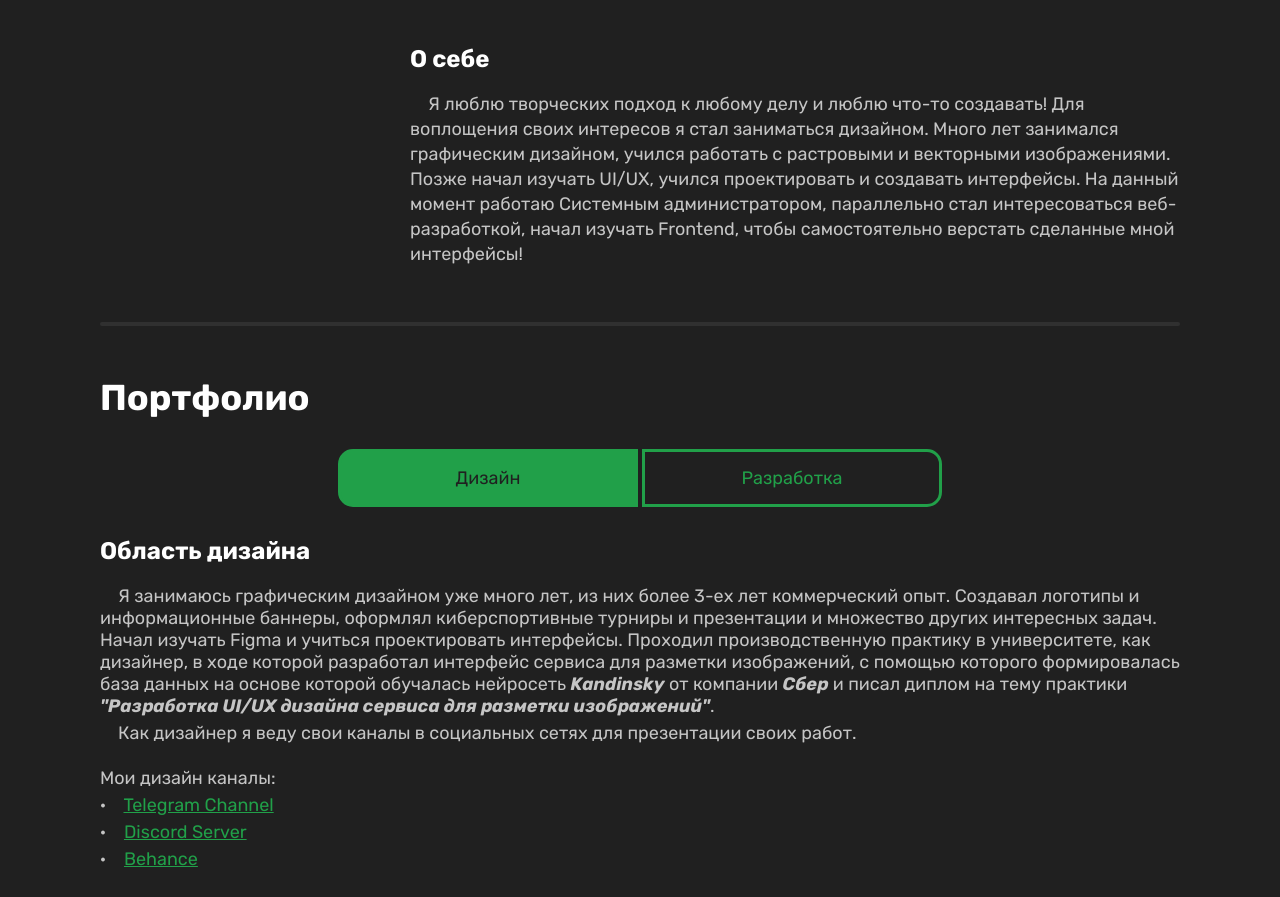
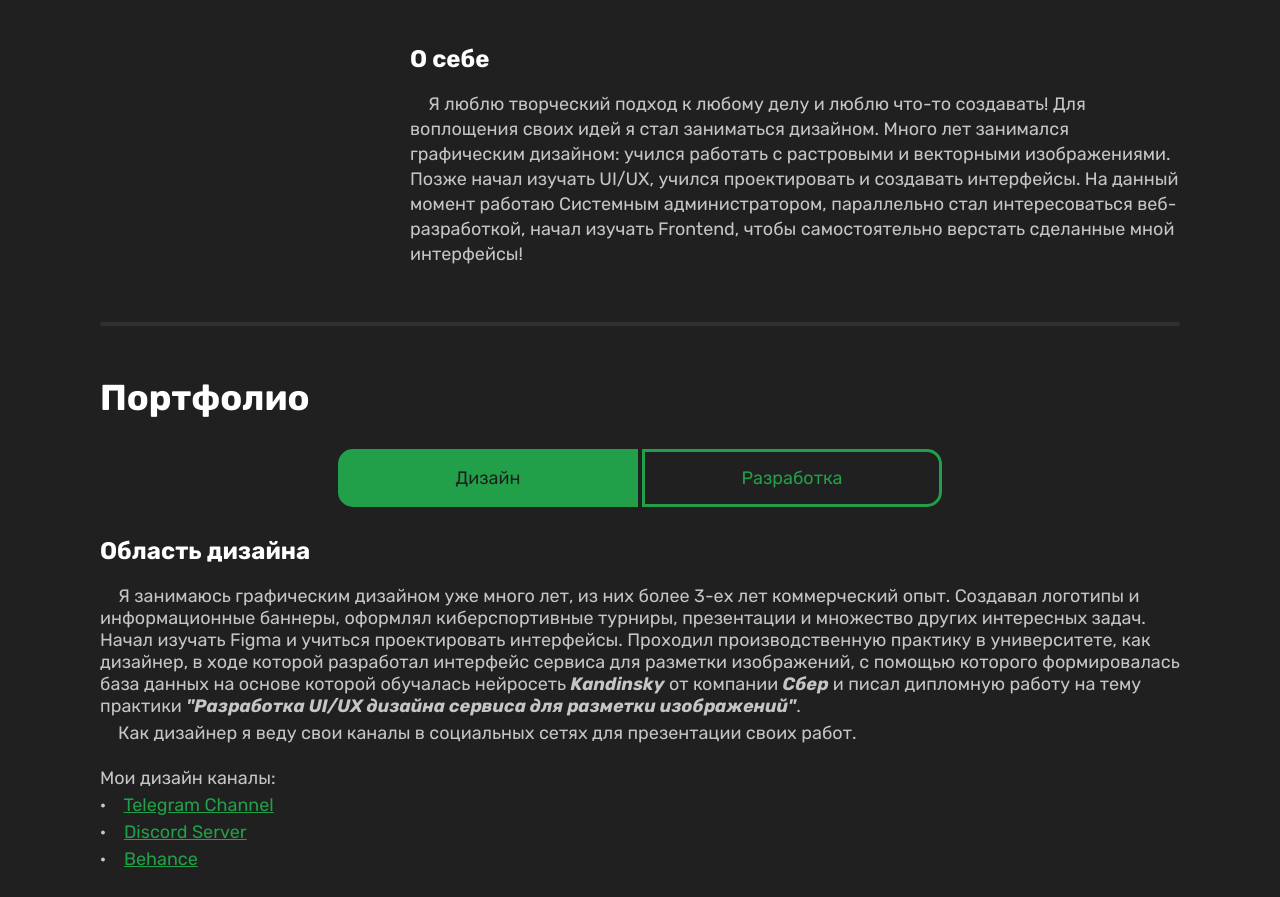
Before and after one commit to insaneluv666/resume-portfolio, a plain HTML site: page index.html in a window 1280 px wide. Shown: the part 948-1845 px from the top of the page. Drawn offline with Linux system fonts and the light colour scheme.

Commit message:
Refactoring

```diff
--- a/index.html
+++ b/index.html
@@ -74,8 +74,8 @@
 
                 <div class="conteiner-about-me">
                     <h3>О себе</h3>
-                    <h6>&ensp;&ensp;Я люблю творческих подход к любому делу и люблю что-то создавать! Для воплощения своих интересов я стал заниматься дизайном.
-                        Много лет занимался графическим дизайном, учился работать с растровыми и векторными изображениями. Позже начал изучать UI/UX, учился проектировать и создавать интерфейсы.
+                    <h6>&ensp;&ensp;Я люблю творческий подход к любому делу и люблю что-то создавать! Для воплощения своих идей я стал заниматься дизайном.
+                        Много лет занимался графическим дизайном: учился работать с растровыми и векторными изображениями. Позже начал изучать UI/UX, учился проектировать и создавать интерфейсы.
                         На данный момент работаю Системным администратором, параллельно стал интересоваться веб-разработкой, начал изучать Frontend, чтобы самостоятельно верстать сделанные мной интерфейсы!</h6>
                 </div>
 
@@ -97,10 +97,10 @@
             <div id="portfolioDesign">
                 <h3>Область дизайна</h3>
                 <h6>&ensp;&ensp;Я занимаюсь графическим дизайном уже много лет, из них более 3-ех лет коммерческий опыт.
-                    Создавал логотипы и информационные баннеры, оформлял киберспортивные турниры и презентации и множество других интересных задач.
+                    Создавал логотипы и информационные баннеры, оформлял киберспортивные турниры, презентации и множество других интересных задач.
                     Начал изучать Figma и учиться проектировать интерфейсы. Проходил производственную практику в университете, как дизайнер, в ходе которой разработал интерфейс
                     сервиса для разметки изображений, с помощью которого формировалась база данных на основе которой обучалась нейросеть <i><b>Kandinsky</b></i> от компании <i><b>Сбер</b></i>
-                    и писал диплом на тему практики <i><b>"Разработка UI/UX дизайна сервиса для разметки изображений"</b></i>.</h6>
+                    и писал дипломную работу на тему практики <i><b>"Разработка UI/UX дизайна сервиса для разметки изображений"</b></i>.</h6>
                     <h6>&ensp;&ensp;Как дизайнер я веду свои каналы в социальных сетях для презентации своих работ.</h6><br>
                 <h6>Мои дизайн каналы:</h6>
                 <h6>·&ensp;&ensp;<a class="link" href="https://t.me/insaneluvdsgn" target="_blank">Telegram Channel</a></h6>
@@ -222,7 +222,7 @@
                 <h6>&ensp;&ensp;Начал изучение Frontend с <b>HTML</b> и <b>CSS</b>, изучив основы стал применять полученные навыки на практике и начал разрабатывать свой сайт резюме/портфолио. Вышеупомянутых языков было
                     достаточно для создания страницы такого рода, но я взялся за изучение <b>JavaScript</b> и решил добавить его на свой сайт, сделав обработчики кнопок для портфолио. Захостил зайт на <b>Firebase</b>, приобрел
                     личный домен и привязал его к хостингу, чтобы можно было открыть мой сайт по доменному имени. Начиная разработку сайта сразу стал изучать и <b>Git</b>, чтобы с самого начала вести контроль версий.
-                    Проект я публиковал в свой репозиторий на <a class="link" href="https://github.com/tyomzya?tab=repositories" target="_blank">GitHub</a>!</h6>
+                    Проект я опубликовал в свой репозиторий на <a class="link" href="https://github.com/tyomzya?tab=repositories" target="_blank">GitHub</a>!</h6>
                 <div class="portfolio-sites">
                     <div class="example-block3">
                         <h2>Personal site (Resume / Portfolio landing)</h2>
```
